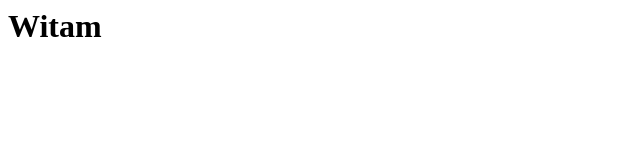
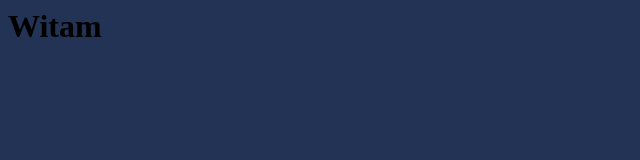
Before and after one commit to dexter5000/hello-world, a plain HTML site: page index.html in a window 1280 px wide. Shown: the whole page, without its empty margins (0-640 px from the left). Drawn offline with Linux system fonts and the light colour scheme.

Commit message:
Update index.html

```diff
--- a/index.html
+++ b/index.html
@@ -1,5 +1,7 @@
 <html>
 <head>
+   <title>Example form</title>
+   <link rel="stylesheet" type="text/css" href="style.css" />
 </head>
 <body>
   <h1> Witam </h1>
```
